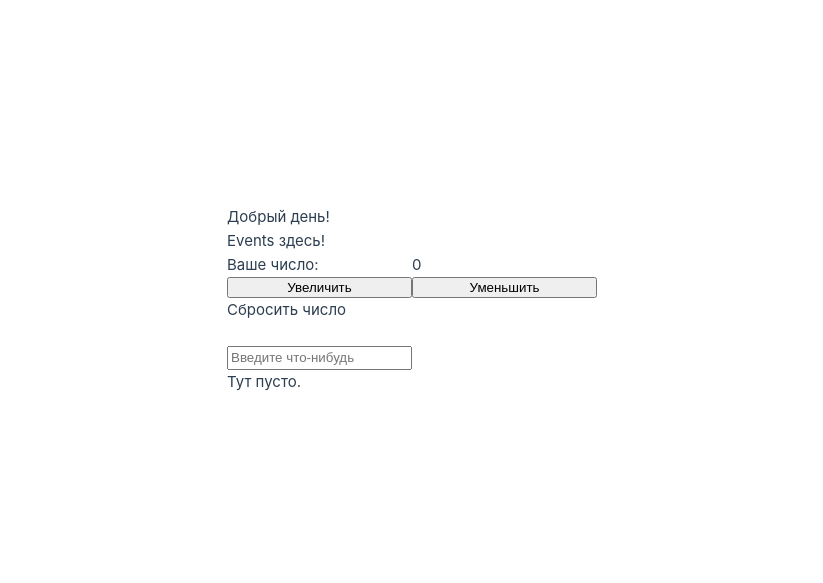
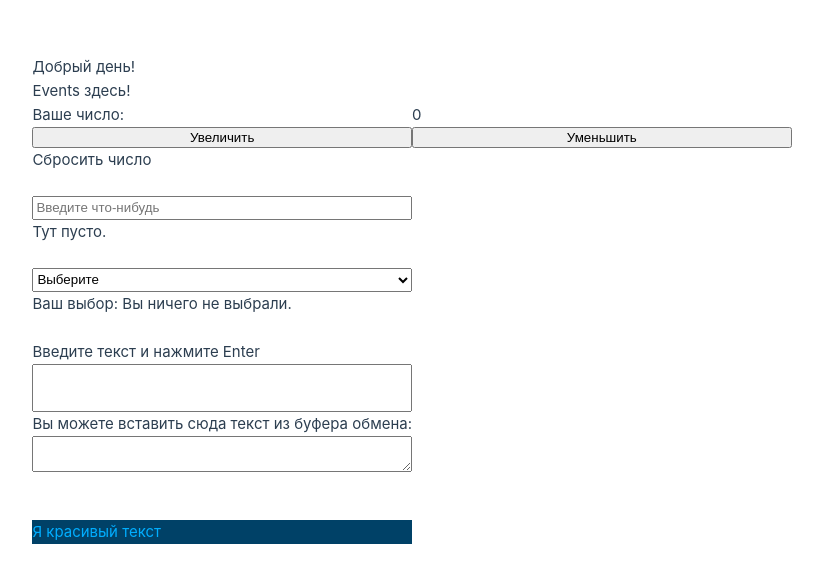
Before and after one commit to Eternal-insomnia/Dynamic-components, a Vue app: page / in a window 1280 px wide. Shown: the part 101-684 px from the top of the page, without its empty margins (228-1051 px from the left). Built offline with nearby package versions, Linux system fonts and the light colour scheme.

Commit message:
Added tracking of more events
Added tracking of @click, @click.stop, @input, @change, @keydown, @paste, @mouseover and @mouseleave

```diff
--- a/src/components/Events.vue
+++ b/src/components/Events.vue
@@ -7,24 +7,90 @@
   <p @click="number=0">Сбросить
     <span @click.stop="">число</span>
   </p>
+
   <br><br>
+
   <input @input="(event) => message = event.target.value" placeholder="Введите что-нибудь"><br>
   <p v-if="message==''">Тут пусто...</p>
-  <p v-else>{{ message }}</p><br>
+  <p v-else>{{ message }}</p>
+
+  <br><br>
+
+  <select @change="selected">
+    <option value="" selected disabled>Выберите</option>
+    <option value="A">A</option>
+    <option value="B">B</option>
+    <option value="C">C</option>
+  </select><br>
+  <p>Ваш выбор: {{ choice }}</p>
+
+  <br><br>
+
+  <p :class="keyDownClass">Введите текст и нажмите Enter</p><br>
+  <input @keydown.enter="enterKeyDown">
+
+  <br><br>
+
+  <p>Вы можете вставить сюда текст из буфера обмена:</p><br>
+  <textarea @paste="onPaste"></textarea><br>
+  <p>{{ pastedText }}</p>
+
+  <br><br>
+
+  <p :class="coolTextClass" @mouseover="coolTextChange" @mouseleave="coolTextChange">{{ coolText }}</p>
 </template>
 
 <script>
 export default {
   data() {
     return {
+      choice: "Вы ничего не выбрали.",
+      coolText: "Я красивый текст",
+      coolTextClass: "mouseLeave",
+      keyDownClass: "",
+      message: "Тут пусто.",
       number: 0,
-      message: "Тут пусто."
+      pastedText: ""
     }
   },
   methods: {
+    coolTextChange() {
+      if (this.coolTextClass == "mouseLeave") {
+        this.coolTextClass = "mouseOver"
+        this.coolText = "НЕЕЕЕЕЕЕТ, НЕ ТРОГАЙ"
+      } else {
+        this.coolTextClass = "mouseLeave"
+        this.coolText = "Я красивый текст"
+      }
+    },
+    enterKeyDown() {
+      this.keyDownClass = "keyDown"
+    },
     increment() {
       this.number++
+    },
+    onPaste(event) {
+      this.pastedText = event.clipboardData.getData('text')
+    },
+    selected(event) {
+      this.choice = event.target.value
     }
   }
 }
 </script>
+
+<style>
+.keyDown {
+  color: green;
+  background: greenyellow;
+}
+
+.mouseOver {
+  color: #ff0000;
+  background: #651b1b;
+}
+.mouseLeave {
+  color:rgb(0, 174, 255);
+  background: rgb(0, 65, 103);
+}
+</style>
```
